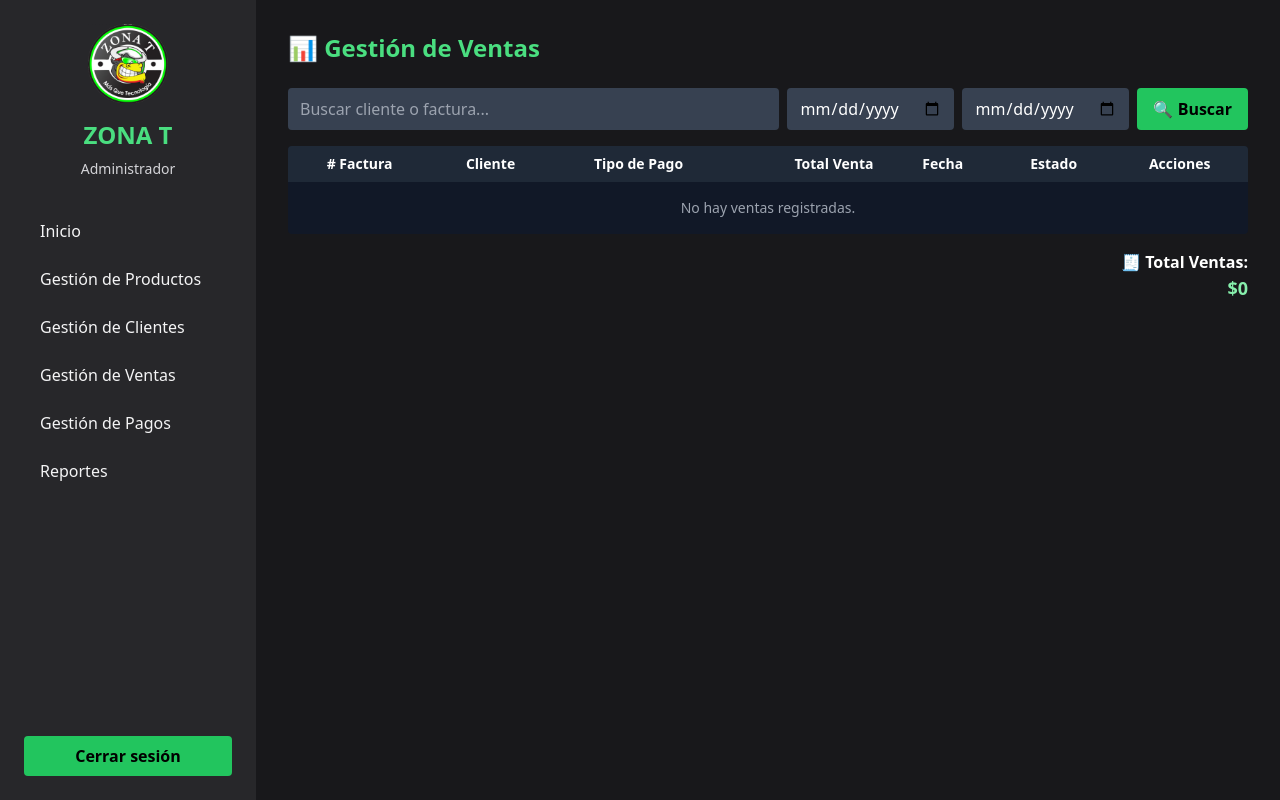
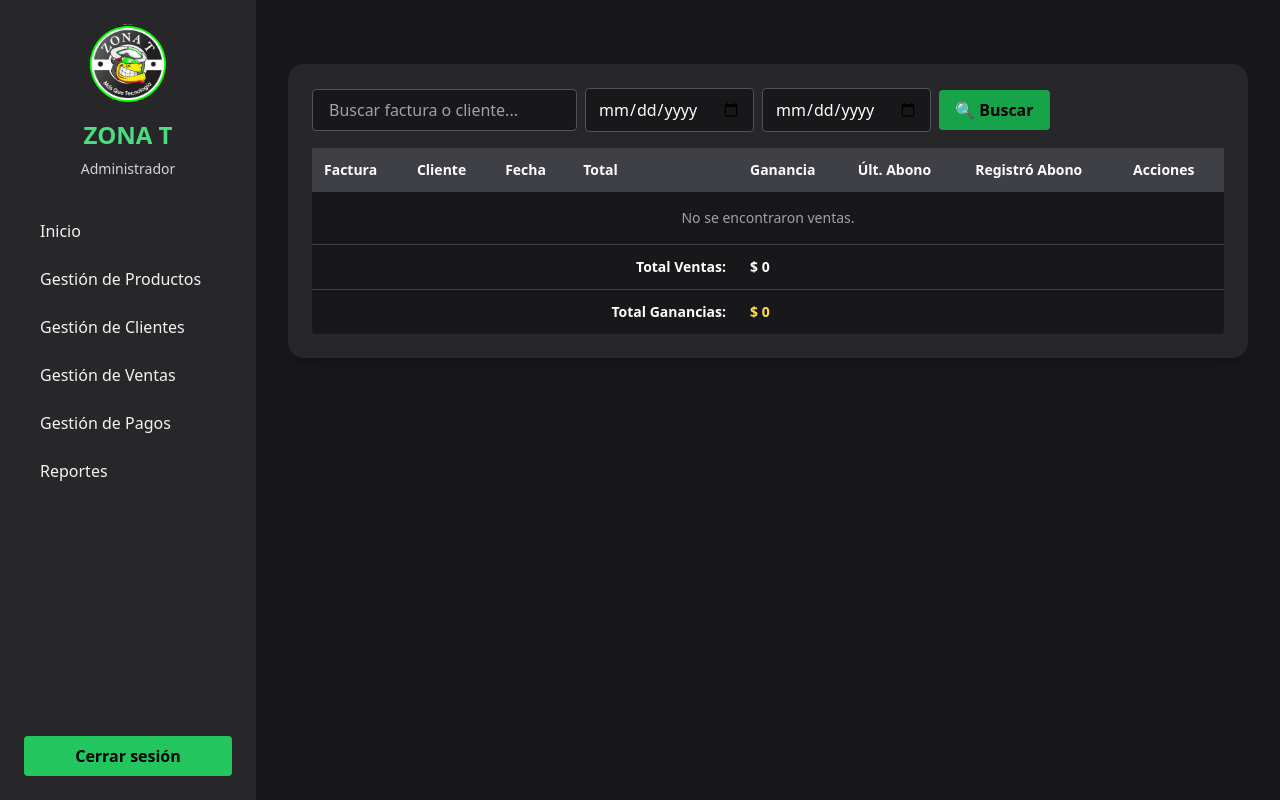
Before and after one commit to JaimeProyecto/ZONA_T_DJANGO, a Django app: page /panel-admin/ventas/ in a window 1280 px wide. Run offline with Django 5.2, Linux system fonts and the light colour scheme; the visitor is signed in with stand-in values (Sample User, id 1); data comes from the database, SQL or seed files in the repository; data that the repository does not hold is empty; some libraries are stand-ins or nearby versions.

Commit message:
ajuste de ganacias

```diff
--- a/core/templates/core/admin/ventas/list.html
+++ b/core/templates/core/admin/ventas/list.html
@@ -1,84 +1,83 @@
-{% extends "core/base_dashboard.html" %}
-{% block title %}Gestión de Ventas{% endblock %}
+{% extends 'core/base_dashboard.html' %}
+{% block title %}Listado de Ventas – ZONA T{% endblock %}
+{% block header %}Ventas (Panel Admin){% endblock %}
 {% load miles %}
 
 {% block content %}
-<div class="flex justify-between items-center mb-6">
-  <h2 class="text-2xl font-bold text-green-400">📊 Gestión de Ventas</h2>
-</div>
-
-<form method="get" class="flex space-x-2 mb-4">
-  <input type="text" name="q" placeholder="Buscar cliente o factura..."
-         value="{{ query }}"
-         class="px-3 py-2 rounded bg-gray-700 text-white flex-1"/>
+<div class="max-w-6xl mx-auto mt-8 bg-zinc-800 text-white p-6 rounded-2xl shadow-lg">
+  <form method="get" class="mb-4 flex flex-wrap gap-2 items-center">
+    <input type="text" name="q" value="{{ query }}" placeholder="Buscar factura o cliente..."
+           class="px-4 py-2 rounded bg-zinc-900 border border-zinc-600"/>
     <input type="date" name="fecha_inicio" value="{{ fecha_inicio }}"
-         class="px-3 py-2 rounded bg-gray-700 text-white"/>
-  <input type="date" name="fecha_fin"    value="{{ fecha_fin }}"
-         class="px-3 py-2 rounded bg-gray-700 text-white"/>
-  <button type="submit"
-          class="bg-green-500 hover:bg-green-600 px-4 py-2 rounded font-bold text-black">
+           class="px-3 py-2 rounded bg-zinc-900 border border-zinc-600"/>
+    <input type="date" name="fecha_fin" value="{{ fecha_fin }}"
+           class="px-3 py-2 rounded bg-zinc-900 border border-zinc-600"/>
+    <button type="submit" class="bg-green-600 text-black font-bold px-4 py-2 rounded hover:bg-green-700">
       🔍 Buscar
     </button>
   </form>
 
-<table class="w-full bg-gray-900 rounded overflow-hidden text-white text-sm">
-  <thead class="bg-gray-800">
+  <table class="w-full bg-zinc-900 rounded text-white text-sm overflow-x-auto">
+    <thead class="bg-zinc-700 text-left">
       <tr>
-      <th class="px-4 py-2"># Factura</th>
-      <th class="px-4 py-2">Cliente</th>
-      <th class="px-4 py-2">Tipo de Pago</th>
-      <th class="px-4 py-2 text-right">Total Venta</th>
-      <th class="px-4 py-2">Fecha</th>
-      <th class="px-4 py-2">Estado</th>
-      <th class="px-4 py-2">Acciones</th>
+        <th class="p-3">Factura</th>
+        <th class="p-3">Cliente</th>
+        <th class="p-3">Fecha</th>
+        <th class="p-3">Total</th>
+        <th class="p-3">Ganancia</th>
+        <th class="p-3">Últ. Abono</th>
+        <th class="p-3">Registró Abono</th>
+        <th class="p-3">Acciones</th>
       </tr>
     </thead>
     <tbody>
       {% for venta in ventas %}
-    <tr class="border-t border-gray-700 hover:bg-gray-800">
-      <td class="px-4 py-2 font-mono text-blue-400">
-        <a href="{% url 'venta_admin_detail' venta.id %}">#{{ venta.numero_factura }}</a>
+      <tr class="border-t border-zinc-700 hover:bg-zinc-800 transition">
+        <td class="p-3">
+          <a href="{% url 'venta_admin_detail' venta.id %}"
+             class="text-blue-400 hover:underline">{{ venta.numero_factura }}</a>
         </td>
-      <td class="px-4 py-2">{{ venta.cliente.nombre }}</td>
-      <td class="px-4 py-2">{{ venta.tipo_pago|capfirst }}</td>
-      <td class="px-4 py-2 text-right">${{ venta.total|formato_miles }}</td>
-      <td class="px-4 py-2">{{ venta.created_at|date:"Y-m-d H:i" }}</td>
-      <td class="px-4 py-2">
-        <span class="{% if venta.estado == 'activa' %}text-green-400{% else %}text-red-400{% endif %}">
-          {{ venta.estado|capfirst }}
-        </span>
+        <td class="p-3">{{ venta.cliente.nombre }}</td>
+        <td class="p-3">{{ venta.fecha|date:"d/m/Y H:i" }}</td>
+        <td class="p-3">$ {{ venta.total|formato_miles }}</td>
+        <td class="p-3 text-yellow-300 font-semibold">$ {{ venta.ganancia|formato_miles }}</td>
+        <td class="p-3">
+          {% if venta.ultimo_abono_monto %}
+            $ {{ venta.ultimo_abono_monto|formato_miles }}
+          {% else %}
+            —
+          {% endif %}
         </td>
-      <td class="px-4 py-2 flex space-x-2">
-        <a href="{% url 'venta_admin_detail' venta.id %}" class="hover:underline">Ver</a>
-        <a href="{% url 'venta_ticket' venta.id %}" class="text-blue-400 hover:underline">🖨️ Imprimir</a>
-
-        {# Anular factura #}
-        {% if venta.estado == 'activa' %}
-        <form action="{% url 'venta_delete' venta.id %}" method="post" class="inline">
+        <td class="p-3">{{ venta.ultimo_abono_por|default:"—" }}</td>
+        <td class="p-3 flex space-x-2">
+          <a href="{% url 'venta_ticket' venta.id %}"
+             class="bg-blue-600 hover:bg-blue-700 text-white px-2 py-1 rounded">🖨️</a>
+          <form action="{% url 'venta_delete' venta.id %}" method="post" onsubmit="return confirm('¿Anular esta venta?');">
             {% csrf_token %}
-          <button type="submit"
-                  class="text-red-400 hover:underline"
-                  onclick="return confirm('¿Anular factura {{ venta.numero_factura }}?');">
-            🛑 Anular
-          </button>
+            <button type="submit" class="bg-red-500 hover:bg-red-600 text-white px-2 py-1 rounded">🛑</button>
           </form>
-        {% endif %}
         </td>
       </tr>
       {% empty %}
       <tr>
-      <td colspan="7" class="px-4 py-4 text-center text-gray-400">
-        No hay ventas registradas.
-      </td>
+        <td colspan="8" class="text-center text-zinc-400 py-4">No se encontraron ventas.</td>
       </tr>
       {% endfor %}
     </tbody>
+    <tfoot>
+      <tr class="border-t border-zinc-700">
+        <td colspan="3"></td>
+        <td class="p-3 text-right font-bold">Total Ventas:</td>
+        <td class="p-3 font-bold">$ {{ total_ventas|formato_miles }}</td>
+        <td colspan="3"></td>
+      </tr>
+      <tr class="border-t border-zinc-700">
+        <td colspan="3"></td>
+        <td class="p-3 text-right font-bold">Total Ganancias:</td>
+        <td class="p-3 text-yellow-300 font-bold">$ {{ total_ganancias|formato_miles }}</td>
+        <td colspan="3"></td>
+      </tr>
+    </tfoot>
   </table>
-
-<div class="flex justify-end mt-4 text-white">
-  <div class="text-right">
-    <p class="font-semibold">🧾 Total Ventas:</p>
-    <p class="text-green-300 font-bold text-lg">${{ total_ventas|formato_miles }}</p>
-  </div>
 </div>
 {% endblock %}
--- a/core/views.py
+++ b/core/views.py
@@ -431,19 +431,16 @@
 @login_required
 @user_passes_test(es_admin, login_url="login")
 def venta_admin_list(request):
-    # 1) Parámetros de filtro
     query = request.GET.get("q", "").strip()
     fecha_inicio = parse_date(request.GET.get("fecha_inicio", ""))
     fecha_fin = parse_date(request.GET.get("fecha_fin", ""))
 
-    # 2) Queryset base, ordenado por el campo `fecha`
     qs = (
         Venta.objects.select_related("cliente", "usuario")
         .prefetch_related("items__producto", "abonos__usuario")
         .order_by("-fecha")
     )
 
-    # 3) Aplicar filtros de búsqueda y rango de fechas
     if query:
         qs = qs.filter(
             Q(cliente__nombre__icontains=query) | Q(numero_factura__icontains=query)
@@ -453,13 +450,14 @@
     if fecha_fin:
         qs = qs.filter(fecha__date__lte=fecha_fin)
 
-    # 4) Calcular ganancia y último abono
     ventas = []
     for v in qs:
+        # Cálculo de ganancia
         v.ganancia = sum(
             (item.precio - item.producto.purchase_price) * item.cantidad
             for item in v.items.all()
         )
+        # Último abono
         ultimo = v.abonos.order_by("-fecha").first()
         v.ultimo_abono_monto = ultimo.monto if ultimo else None
         v.ultimo_abono_por = (
@@ -467,11 +465,9 @@
         )
         ventas.append(v)
 
-    # 5) Totales
     total_ventas = sum(v.total for v in ventas)
     total_ganancias = sum(v.ganancia for v in ventas)
 
-    # 6) Renderizar plantilla
     return render(
         request,
         "core/admin/ventas/list.html",
@@ -490,16 +486,20 @@
 @login_required
 @user_passes_test(es_vendedor, login_url="login")
 def venta_vendedor_list(request):
+    # 1. Parámetros de búsqueda y fecha
     query = request.GET.get("q", "").strip()
-    fecha_inicio = request.GET.get("fecha_inicio", "").strip()
-    fecha_fin = request.GET.get("fecha_fin", "").strip()
+    fecha_inicio = parse_date(request.GET.get("fecha_inicio", ""))
+    fecha_fin = parse_date(request.GET.get("fecha_fin", ""))
 
+    # 2. Queryset base
     qs = (
         Venta.objects.filter(usuario=request.user)
         .select_related("cliente")
-        .prefetch_related("abonos__usuario")
+        .prefetch_related("items__producto", "abonos__usuario")
         .order_by("-fecha")
     )
+
+    # 3. Filtros
     if query:
         qs = qs.filter(
             Q(cliente__nombre__icontains=query) | Q(numero_factura__icontains=query)
@@ -509,27 +509,37 @@
     if fecha_fin:
         qs = qs.filter(fecha__date__lte=fecha_fin)
 
+    # 4. Construcción de la lista con ganancia y último abono
     ventas = []
     for v in qs:
-        # último abono
+        # Ganancia = suma de (precio_venta – precio_compra) * cantidad
+        v.ganancia = sum(
+            (item.precio - item.producto.purchase_price) * item.cantidad
+            for item in v.items.all()
+        )
+        # Último abono
         ultimo = v.abonos.order_by("-fecha").first()
+        v.ultimo_abono_monto = ultimo.monto if ultimo else None
         v.ultimo_abono_por = (
             ultimo.usuario.username if (ultimo and ultimo.usuario) else None
         )
-        v.ultimo_abono_monto = ultimo.monto if ultimo else None
         ventas.append(v)
 
+    # 5. Totales acumulados
     total_ventas = sum(v.total for v in ventas)
+    total_ganancias = sum(v.ganancia for v in ventas)
 
+    # 6. Render
     return render(
         request,
         "core/vendedor/ventas/list.html",
         {
             "ventas": ventas,
             "query": query,
-            "fecha_inicio": fecha_inicio,
-            "fecha_fin": fecha_fin,
+            "fecha_inicio": fecha_inicio and fecha_inicio.strftime("%Y-%m-%d"),
+            "fecha_fin": fecha_fin and fecha_fin.strftime("%Y-%m-%d"),
             "total_ventas": total_ventas,
+            "total_ganancias": total_ganancias,
         },
     )
 
@@ -874,28 +884,36 @@
     return response
 
 
+@login_required
+@user_passes_test(es_admin, login_url="login")
 def exportar_clientes_deuda_excel(request):
+    # 1. Creamos el libro y hoja
     wb = openpyxl.Workbook()
     ws = wb.active
     ws.title = "Clientes con Deuda"
 
-    # Cabeceras
-    ws.append(["Nombre", "Teléfono", "Ciudad", "Deuda ($)"])
+    # 2. Cabeceras
+    ws.append(["Nombre", "Teléfono", "Dirección", "Deuda ($)"])
 
-    clientes = Cliente.objects.all()
-
-    for cliente in clientes:
+    # 3. Recorremos clientes y calculamos deuda
+    for cliente in Cliente.objects.all():
         ventas = cliente.venta_set.filter(estado="activa", tipo_pago="credito")
         saldo_total = sum(venta.calcular_saldo_pendiente() for venta in ventas)
         if saldo_total > 0:
             ws.append(
-                [cliente.nombre, cliente.telefono, cliente.ciudad, float(saldo_total)]
+                [
+                    cliente.nombre,
+                    cliente.telefono,
+                    cliente.direccion,  # <— ahora usamos 'direccion'
+                    float(saldo_total),
+                ]
             )
 
+    # 4. Devolvemos el Excel al cliente
     response = HttpResponse(
         content_type="application/vnd.openxmlformats-officedocument.spreadsheetml.sheet"
     )
-    response["Content-Disposition"] = "attachment; filename=clientes_con_deuda.xlsx"
+    response["Content-Disposition"] = 'attachment; filename="clientes_con_deuda.xlsx"'
     wb.save(response)
     return response
 
```
Also changed, not shown: core/templates/core/vendedor/ventas/list.html (+9 -3 lines). Lines whose indentation alone changed are shown as unchanged.
